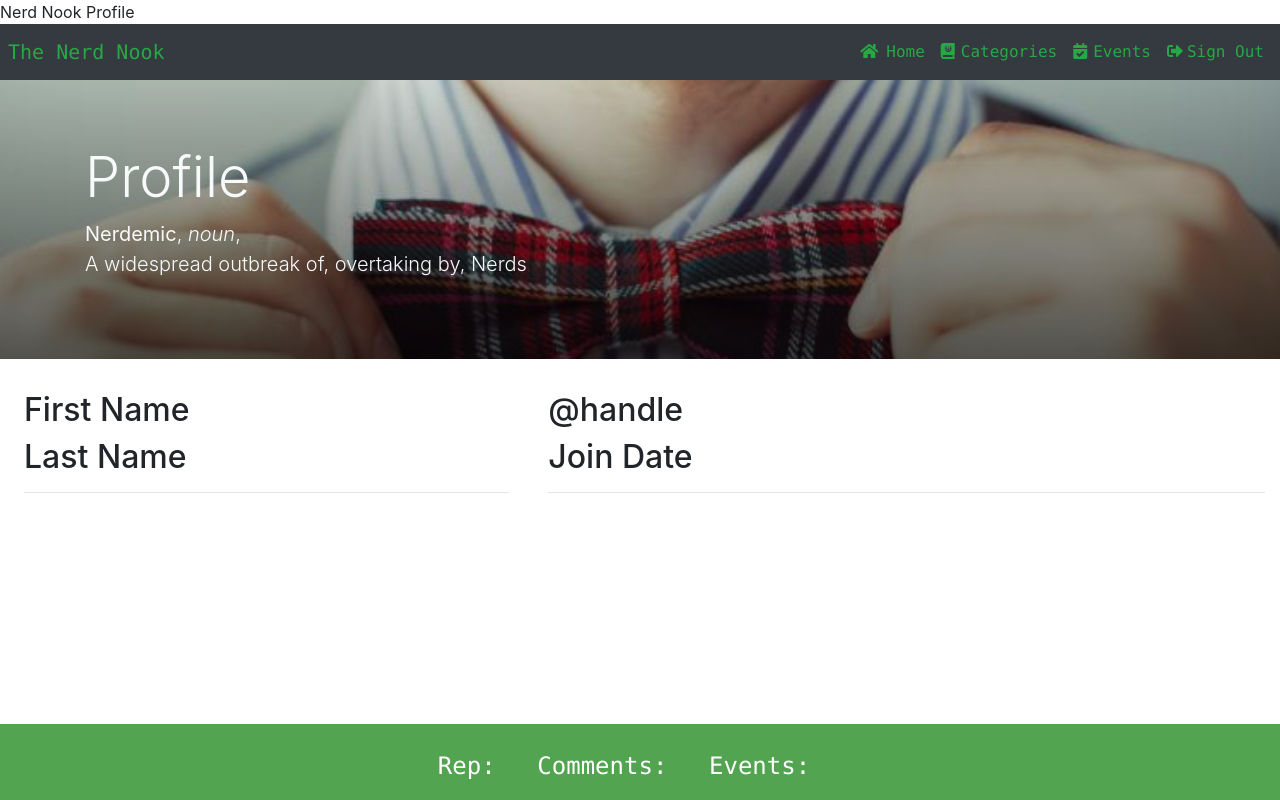
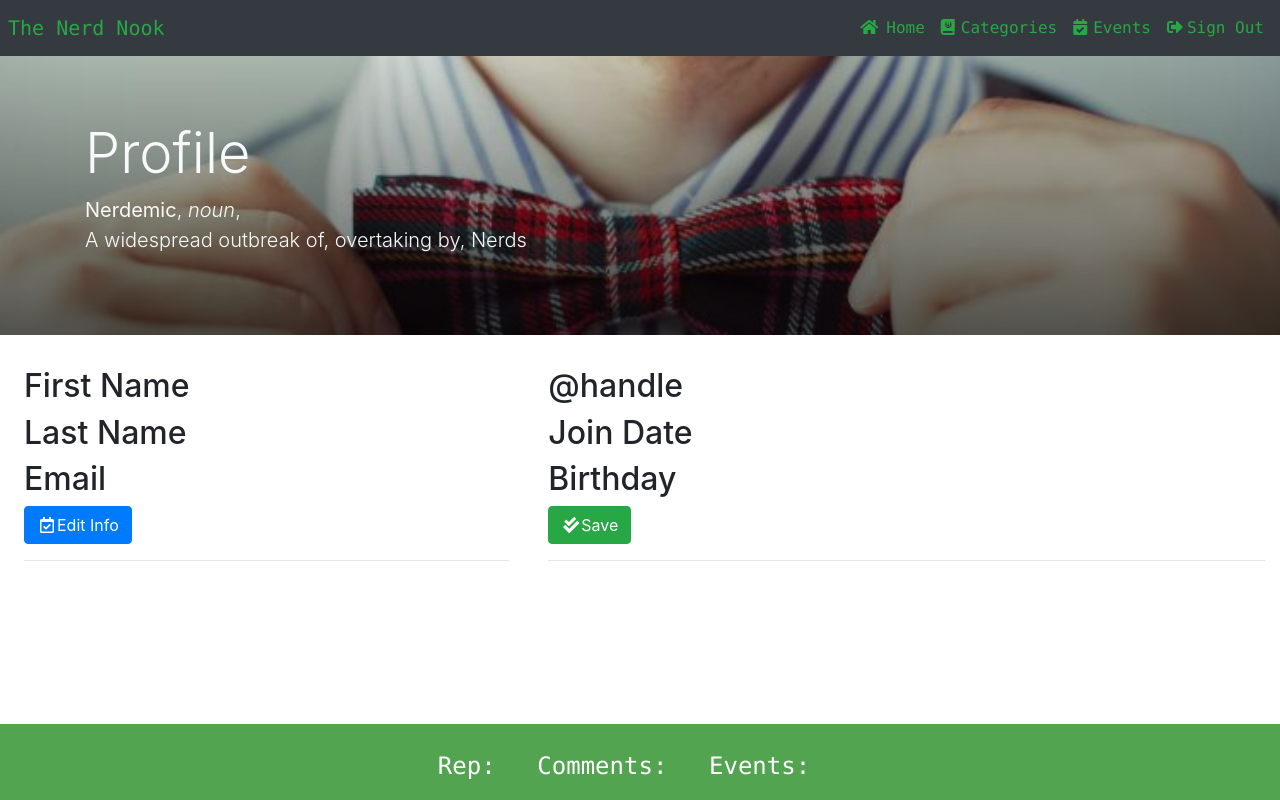
Before and after one commit to mpeseke/nerd-nook, a PHP site: page /static-ui/profile.php in a window 1280 px wide. Run offline with PHP 8.4, Linux system fonts and the light colour scheme; some libraries are stand-ins or nearby versions.

Commit message:
Added email and birthday to profile static ui as well as button to edit info and save.

```diff
--- a/static-ui/profile.php
+++ b/static-ui/profile.php
@@ -1,6 +1,8 @@
 <!DOCTYPE html>
 <html lang="en">
 	<head>
+
+		<title>Nerd Nook Profile</title>
 		<meta charset="UTF-8">
 		<meta name="viewport" content="width = device-width, initial-scale = 1, shrink-to-fit = no"/>
 
@@ -17,7 +19,6 @@
 			<!-- CSS Custom -->
 			<link rel="stylesheet" href="styles.css"
 
-			<title>Nerd Nook Profile</title>
 		</head>
 	<body>
 		<!-- Navbar -->
@@ -61,13 +62,17 @@
 					<div class="col-md-5 px-4">
 							<h2 class="profileFirstName">First Name</h2>
 							<h2 class="profileLastName">Last Name</h2>
+							<h2 class="profileEmail">Email</h2>
+							<button class="btn btn-primary"><i class="far fa-calendar-check fa-fw"></i>Edit Info</button>
 							<hr/>
 					</div>
 
-					<div class="col-md-7">
-						<h2 class="profileAtHandle">@handle</h2>
-						<h2 class="joinDate">Join Date</h2>
-						<hr/>
+					<div class="col-md-7" id="profileInfo">
+							<h2 class="profileAtHandle">@handle</h2>
+							<h2 class="profileJoinDate">Join Date</h2>
+							<h2 class="profileBirthday">Birthday</h2>
+							<button class="btn btn-success"><i class="fas fa-check-double fa-fw"></i>Save</button>
+							<hr/>
 					</div>
 				</div>
 		</section>
--- a/static-ui/styles.css
+++ b/static-ui/styles.css
@@ -27,6 +27,10 @@ Profile Page Styles
 	width:100%;
 	height:100%;
 	background-size: cover;
+}
+
+#profileInfo {
+	padding-bottom: 50px;
 }
 
 .footer {
```
